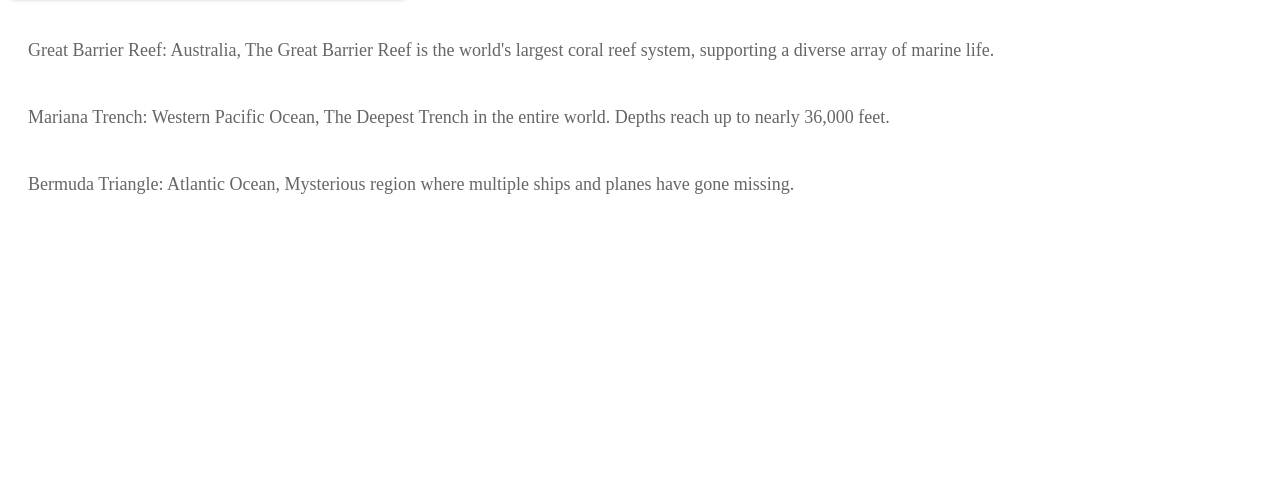
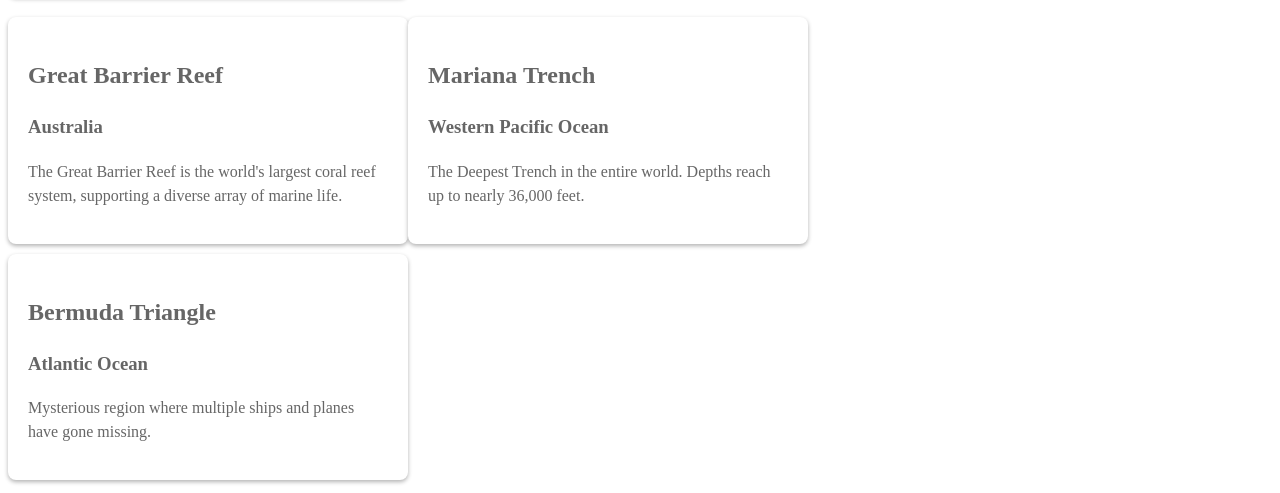
Before and after one commit to jamesfreeman114/martins-aquarium, a plain HTML site: page index.html in a window 1280 px wide. Shown: the part 717-1210 px from the top of the page. Before the commit the page ends 943 px from the top, so only its background shows below. Drawn offline with Linux system fonts and the light colour scheme.

Commit message:
Updated locationList HTML and CSS

```diff
--- a/scripts/locationList.js
+++ b/scripts/locationList.js
@@ -5,10 +5,31 @@ export const locationList = () => {
 
     for (const location of database.locations) {
         locationHTML += `
-         <article class ="locations">
-         <section class="location">${location.name}: ${location.country}, ${location.description}</section>
-         </article>`;
+        <article class="locations">
+               <section class="location">
+                   <h2 class="location__name">${location.name}</h2>
+                   <h3 class="location___country">${location.country}</h3>
+                   <p class="location__description">${location.description}</p>
+               </section>
+           </article>`;
 
     }
     return locationHTML
 }
+
+//MORE ADVANCED LOCATIONS HTML
+
+{/* <article class="locations">
+               <div class="location__details">
+                   <h2 class="location__name">${location.name}</h2>
+                   <h3 class="location___country">${location.country}</h3>
+                   <p class="location__description">${location.description}</p>
+               </div>
+           </article>
+           ` */}
+
+//BASIC LOCATIONS HTML
+
+//    <article class ="locations">
+//  <section class="location">${location.name}: ${location.country}, ${location.description}</section>
+//  </article>
--- a/styles/layout.css
+++ b/styles/layout.css
@@ -31,9 +31,11 @@ box-shadow: 4px 4px 8px rgba(0, 0, 0, 0.6);
 #locationList {
 
     display: flex;
-flex-direction: column;
-align-self:flex-start;
+    flex-direction: row;
+    flex-wrap: wrap;
+    align-self: flex-start;
     justify-self: flex-start;
+    max-width: 800px;
 
 
 }
--- a/styles/main.css
+++ b/styles/main.css
@@ -60,17 +60,17 @@
 
 }
 .locations {
-    /* flex-basis: 300px;
+    flex-basis: 300px;
     flex-grow: 1;
     max-width: 400px;
-    margin-bottom: 40px;
+    margin-bottom: 10px;
     display: flex;
-    flex-direction: row;
+    flex-direction: column;
     background-color: #ffffff;
     border-radius: 8px;
     box-shadow: 0 2px 4px rgba(0, 0, 0, 0.3);
     overflow: hidden;
-    transition: transform 0.3s ease; */
+    transition: transform 0.3s ease;
 }
 
 .locations:hover {
@@ -83,7 +83,7 @@
 
 .location   {
     padding: 20px;
-    font-size: 18px;
+    font-size: 16px;
     color: #666666;
     line-height: 1.5;
 }
```
Lines whose indentation alone changed are shown as unchanged.
